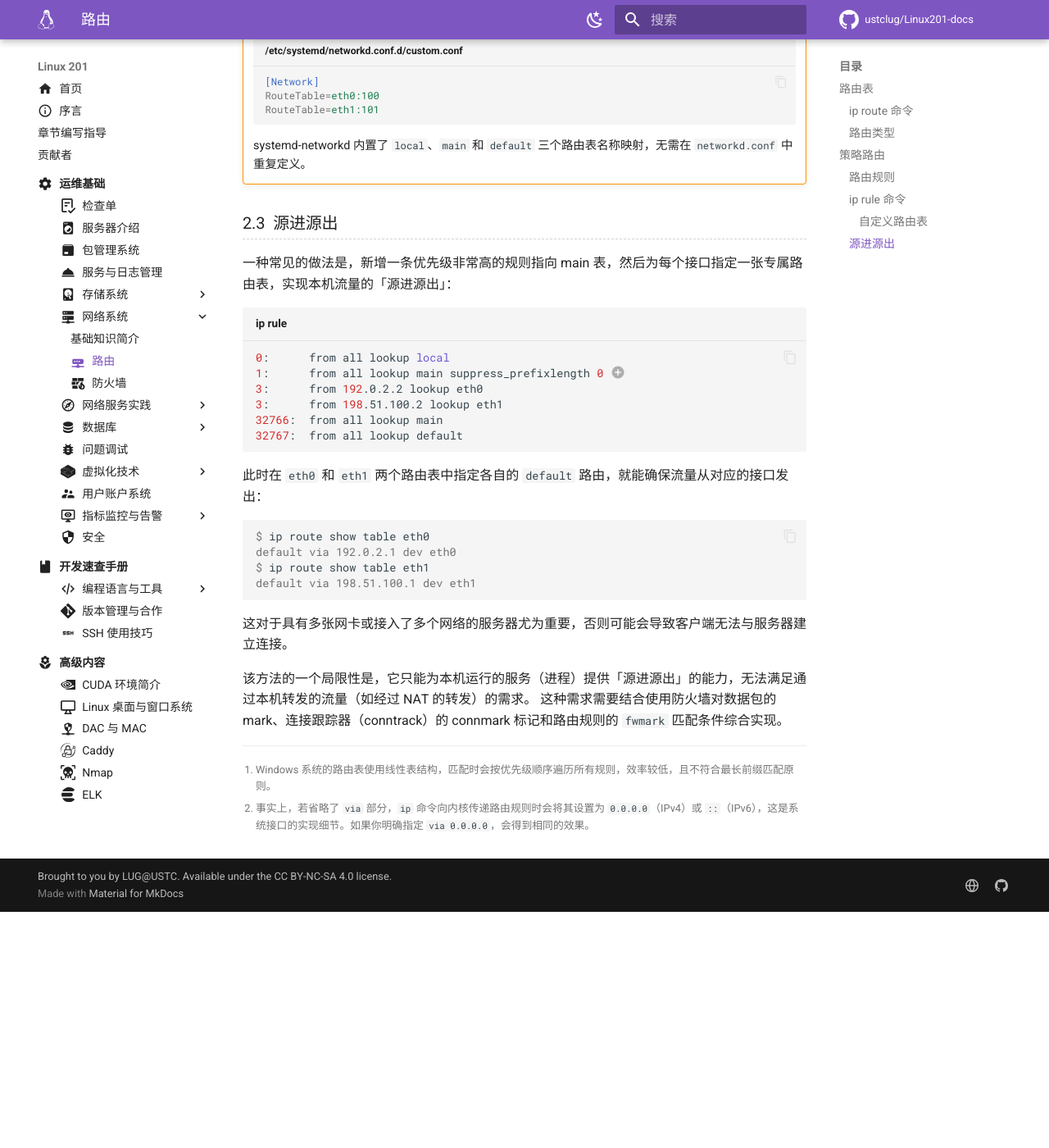
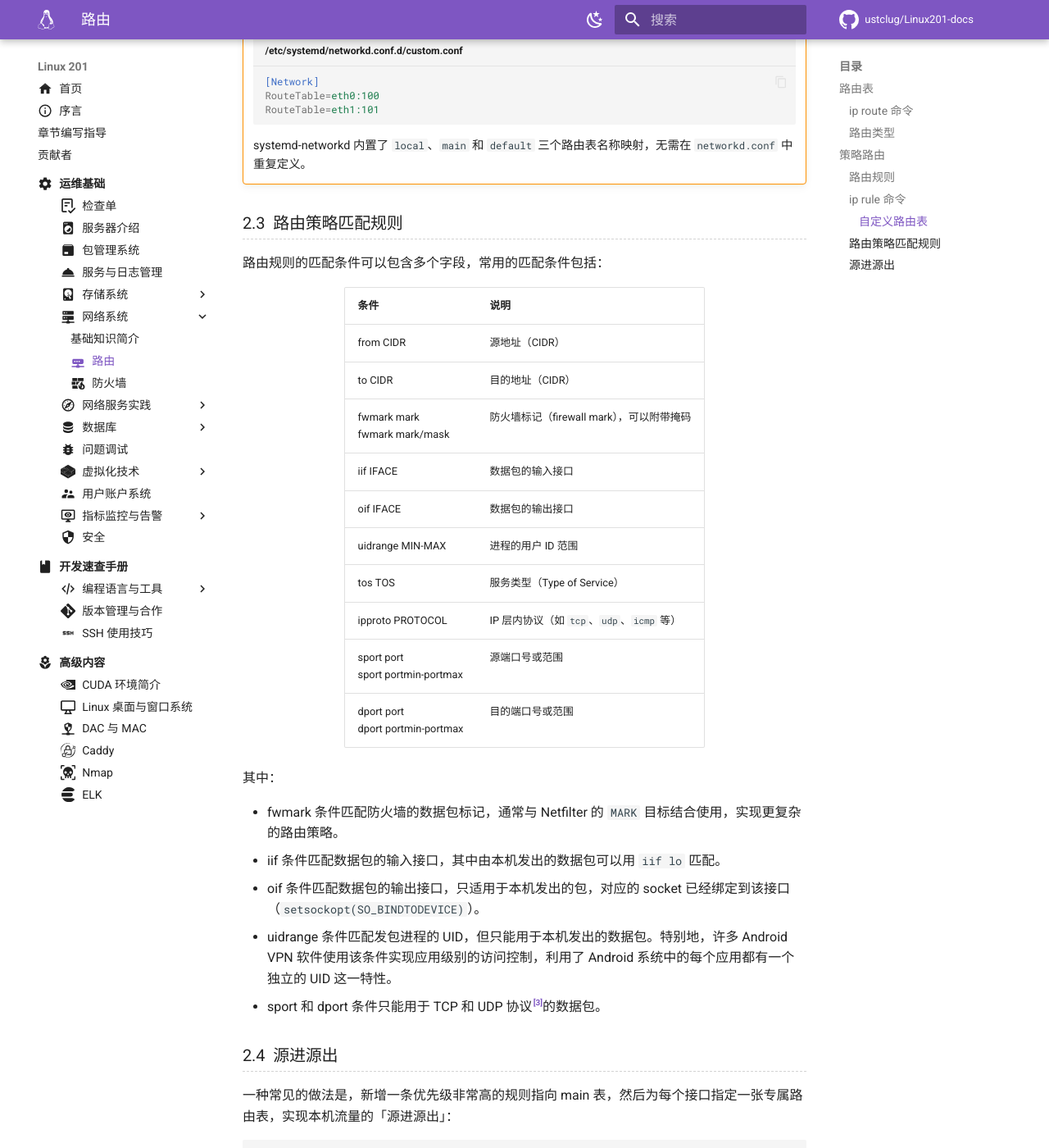
Before and after one commit to ustclug/Linux201-docs, an MkDocs documentation site: the page built from docs/ops/network/routing.md, in a window 1280 px wide and 1400 px high, scrolled down 4355 px. Shown: the whole window at 82% size. Built offline with MkDocs 1.6.1 and Material for MkDocs 9.7.7, drawn with Linux system fonts in a browser that asks for light colours; comment, search, counter and statistics services are not loaded; before the commit the page ends 5467 px from its top, so only the background shows below that; some of the changed text lies outside the part shown.

Commit message:
routing: Add RPDB matchers

```diff
--- a/docs/ops/network/routing.md
+++ b/docs/ops/network/routing.md
@@ -183,6 +183,33 @@ ip rule add from 192.0.2.0/24 table 100 pref 1000
 
     systemd-networkd 内置了 `local`、`main` 和 `default` 三个路由表名称映射，无需在 `networkd.conf` 中重复定义。
 
+### 路由策略匹配规则 {#routing-policy-matching}
+
+路由规则的匹配条件可以包含多个字段，常用的匹配条件包括：
+
+| 条件                                | 说明                                      |
+| ----------------------------------- | ----------------------------------------- |
+| from CIDR                           | 源地址（CIDR）                            |
+| to CIDR                             | 目的地址（CIDR）                          |
+| fwmark mark<br>fwmark mark/mask     | 防火墙标记（firewall mark），可以附带掩码 |
+| iif IFACE                           | 数据包的输入接口                          |
+| oif IFACE                           | 数据包的输出接口                          |
+| uidrange MIN-MAX                    | 进程的用户 ID 范围                        |
+| tos TOS                             | 服务类型（Type of Service）               |
+| ipproto PROTOCOL                    | IP 层内协议（如 `tcp`、`udp`、`icmp` 等） |
+| sport port<br>sport portmin-portmax | 源端口号或范围                            |
+| dport port<br>dport portmin-portmax | 目的端口号或范围                          |
+
+其中：
+
+- fwmark 条件匹配防火墙的数据包标记，通常与 Netfilter 的 `MARK` 目标结合使用，实现更复杂的路由策略。
+- iif 条件匹配数据包的输入接口，其中由本机发出的数据包可以用 `iif lo` 匹配。
+- oif 条件匹配数据包的输出接口，只适用于本机发出的包，对应的 socket 已经绑定到该接口（`setsockopt(SO_BINDTODEVICE)`）。
+- uidrange 条件匹配发包进程的 UID，但只能用于本机发出的数据包。特别地，许多 Android VPN 软件使用该条件实现应用级别的访问控制，利用了 Android 系统中的每个应用都有一个独立的 UID 这一特性。
+- sport 和 dport 条件只能用于 TCP 和 UDP 协议[^port-protocol]的数据包。
+
+  [^port-protocol]: 其实还有 DCCP 和 SCTP 协议也支持端口号，但这两种协议较少使用，因此本文在此不做赘述。
+
 ### 源进源出 {#source-based-routing}
 
 一种常见的做法是，新增一条优先级非常高的规则指向 main 表，然后为每个接口指定一张专属路由表，实现本机流量的「源进源出」：
```
Also changed, not shown: other parts of docs/ops/network/routing.md (+1 -1 lines).
